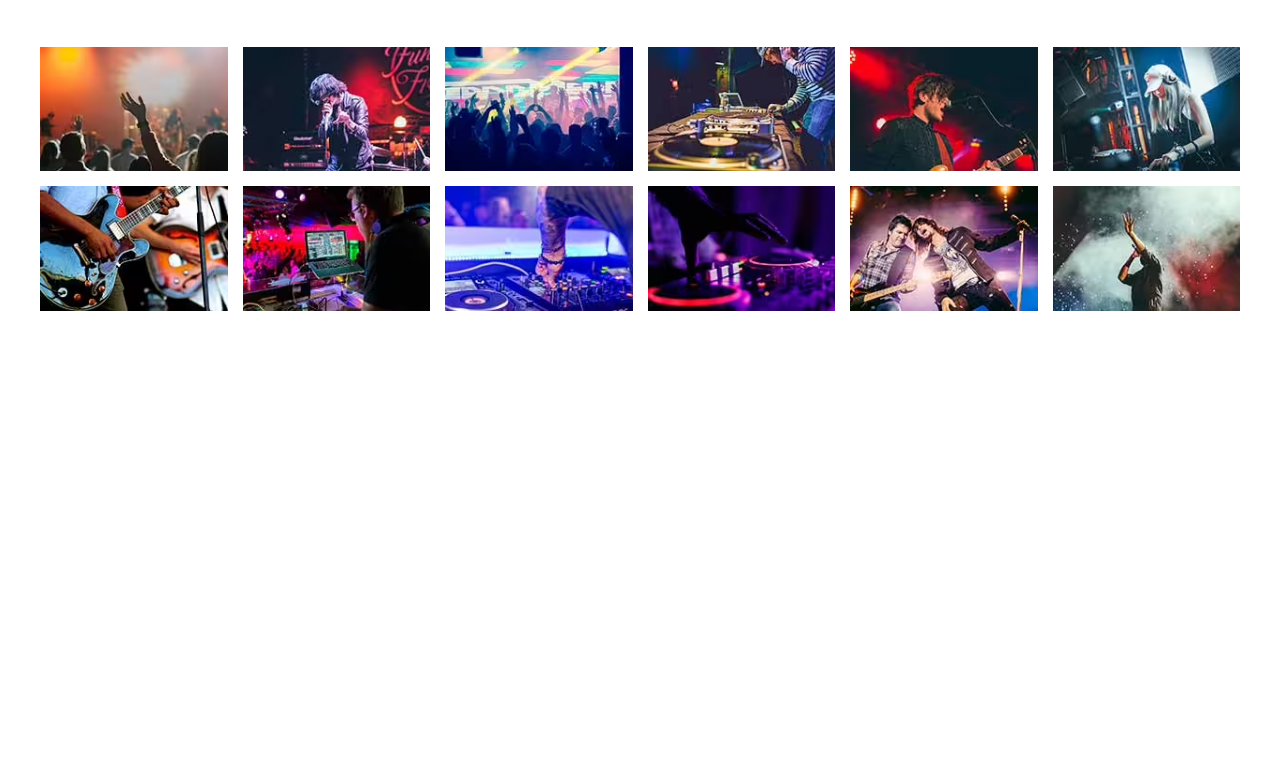
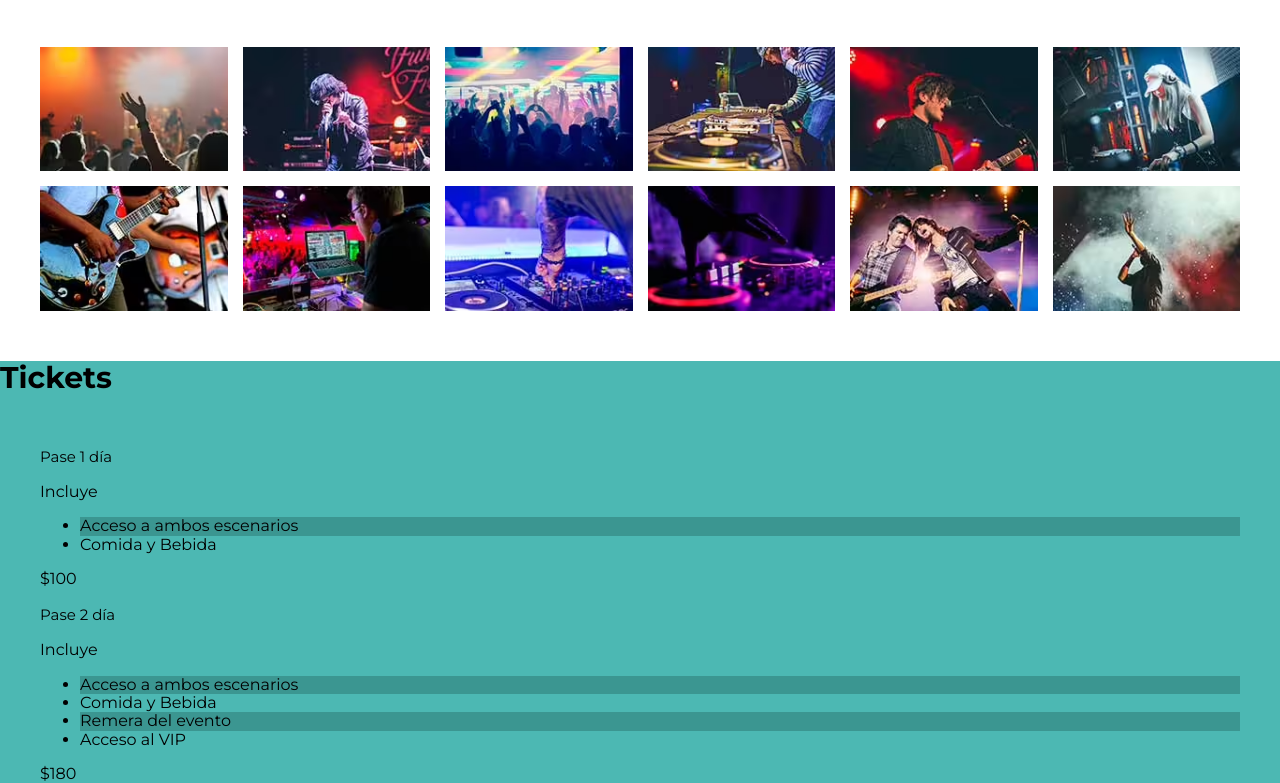
Before and after one commit to mauea22/Festival-Muscica, a website: page index.html in a window 1280 px wide. Shown: the part 2964-3747 px from the top of the page. Before the commit the page ends 3325 px from the top, so only its background shows below. Drawn offline with Linux system fonts and the light colour scheme.

Commit message:
maquetado_seccion_tickets

```diff
--- a/index.html
+++ b/index.html
@@ -170,6 +170,40 @@
         <ul class="galeria-imagenes"></ul>
     </section>
     <!-- End image galery -->
+
+    <!-- start tickets -->
+    <section class="tickets bg-verde">
+        <h3>Tickets</h3>
+
+        <div class="contenedor contenedor-tickets">
+            <div class="basico pase">
+                <p>Pase 1 día</p>
+                <header class="pase-header">Incluye</header>
+                <div class="pase-body">
+                    <ul>
+                        <li>Acceso a ambos escenarios</li>
+                        <li>Comida y Bebida</li>
+                    </ul>
+                </div>
+                <footer class="pase-footer"> $100 </footer>
+            </div>
+            <div class="premium pase">
+                <p>Pase 2 día</p>
+                <header class="pase-header">Incluye</header>
+                <div class="pase-body">
+                    <ul>
+                        <li>Acceso a ambos escenarios</li>
+                        <li>Comida y Bebida</li>
+                        <li>Remera del evento</li>
+                        <li>Acceso al VIP</li>
+                    </ul>
+                </div>
+                <footer class="pase-footer"> $180 </footer>
+            </div>
+        </div>
+    </section>
+    <!-- end tickets -->
+
     <script src="build/js/app.js" ></script>
 </body>
 </html>
```
